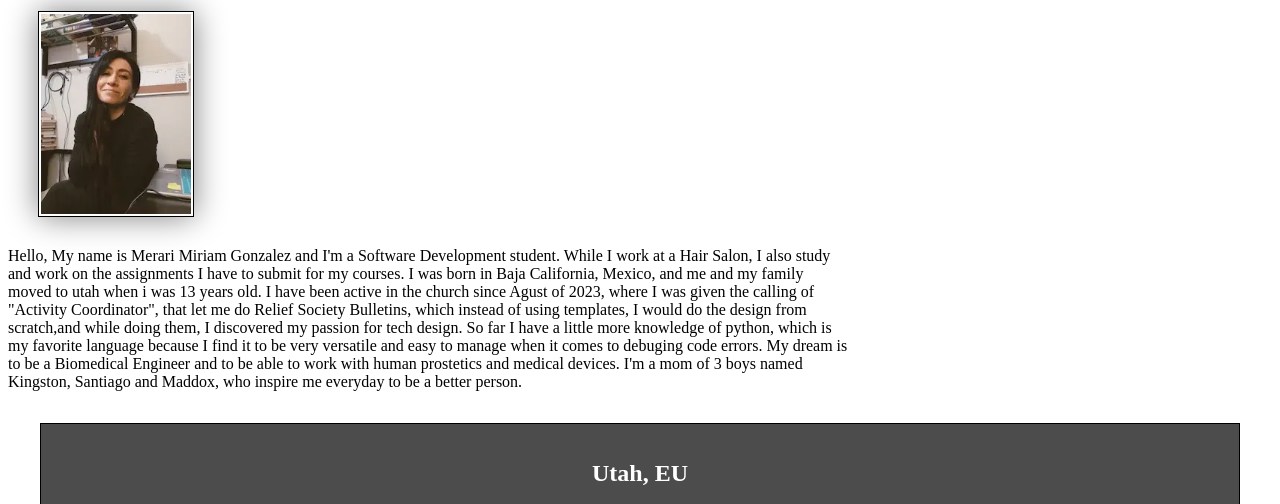
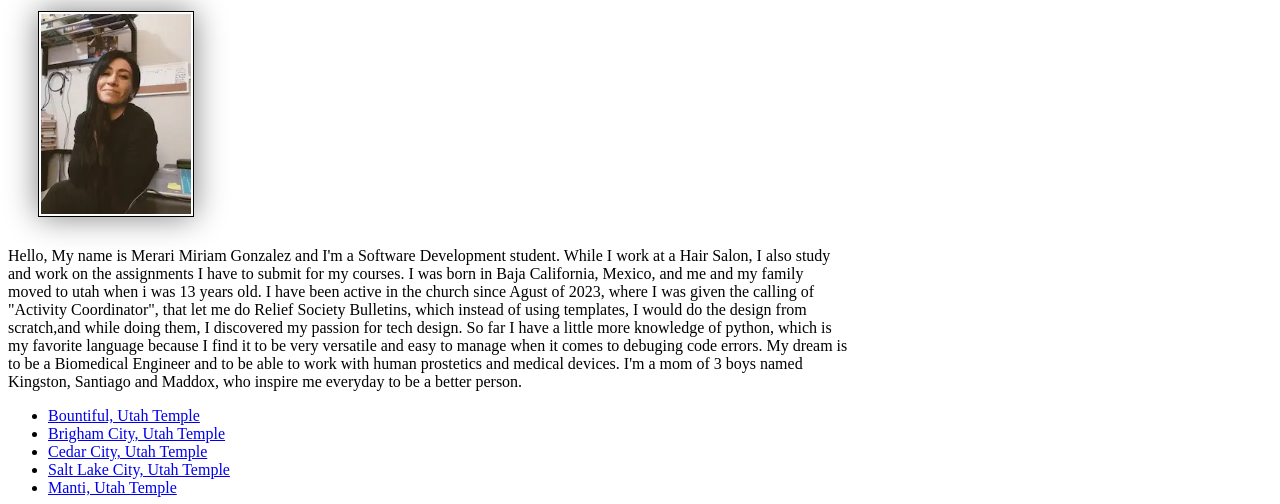
Before and after one commit to merarim-287/wdd130, a plain HTML site: page index.html in a window 1280 px wide. Shown: the part 223-727 px from the top of the page. Drawn offline with Linux system fonts and the light colour scheme.

Commit message:
added temple links to html

```diff
--- a/index.html
+++ b/index.html
@@ -26,6 +26,13 @@
             My dream is to be a Biomedical Engineer and to be able to work with human prostetics and medical devices.
             I'm a mom of 3 boys named Kingston, Santiago and Maddox, who inspire me everyday to be a better person.
         </p>
+        <ul>
+            <li><a href="https://www.churchofjesuschrist.org/temples/details/bountiful-utah-temple?lang=eng" target="_blank"> Bountiful, Utah Temple</a></li>
+            <li><a href="https://www.churchofjesuschrist.org/temples/details/brigham-city-utah-temple?lang=eng" target="_blank"> Brigham City, Utah Temple</a></li>
+            <li><a href="https://www.churchofjesuschrist.org/temples/details/cedar-city-utah-temple?lang=eng" target="_blank"> Cedar City, Utah Temple</a></li>
+            <li><a href="https://www.churchofjesuschrist.org/temples/details/salt-lake-temple?lang=eng" target="_blank"> Salt Lake City, Utah Temple</a></li>
+            <li><a href="https://www.churchofjesuschrist.org/temples/details/manti-utah-temple?lang=eng" target="_blank"> Manti, Utah Temple</a></li>
+        </ul>
         </main>
         <aside>
             <h2>Utah, EU</h2>
@@ -41,5 +48,5 @@
         <footer>
             <p>©️2025 🙉 Merari M. Gonzalez 🙈 Utah, EU </p>
         </footer>
-</body>
+</body><!--last modified on 3/15/2025-->
 </html>
```
